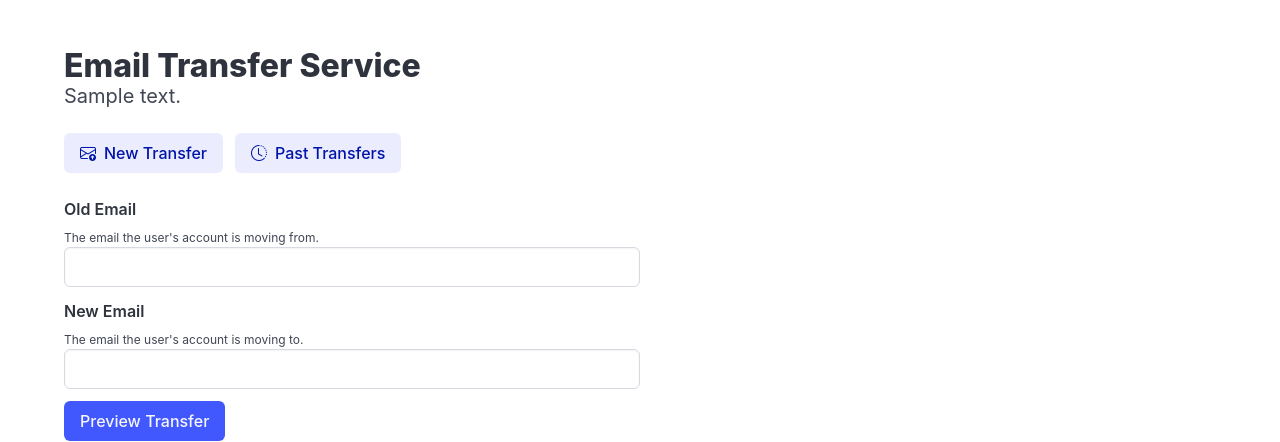
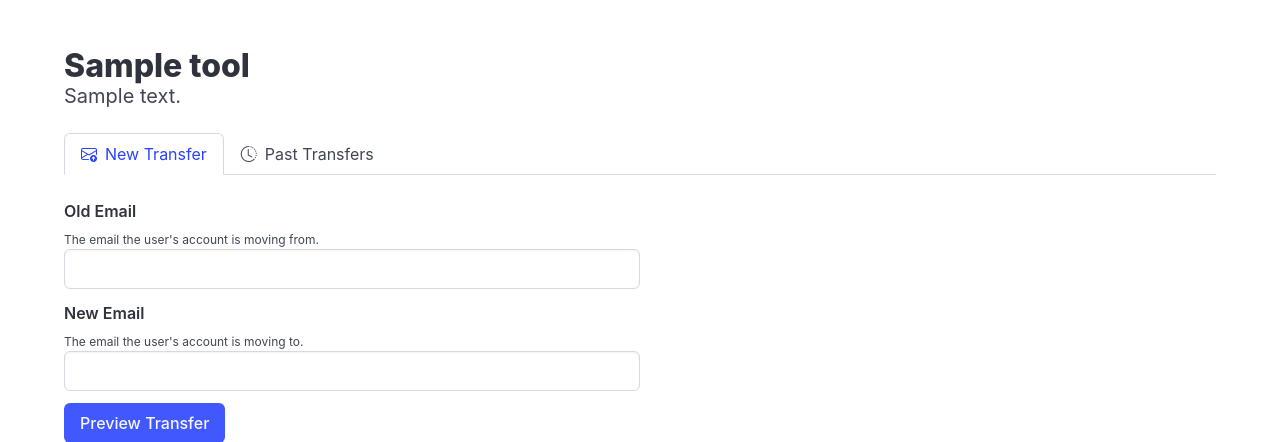
Before and after one commit to ClinGen/tools, a Django app: template src/email_transfer_service/templates/email_transfer_service/index.html in a window 1280 px wide. Shown: the part 136-578 px from the top of the page. Run offline with Django 5.2, Linux system fonts and the light colour scheme; tables that the repository leaves empty hold one stand-in row (values such as "Sample post"); the template is opened without the code that fills it: values that come from a table or form of the project are taken from there, most other values are stand-ins (such as "Sample title", 1, 10 or a date in 2020).

Commit message:
Navigate the ETS with tabs instead of buttons

```diff
--- a/src/email_transfer_service/templates/email_transfer_service/detail.html
+++ b/src/email_transfer_service/templates/email_transfer_service/detail.html
@@ -3,8 +3,8 @@
 {% block description %}See the steps of transfer {{ transfer.slug }}.{% endblock %}
 {% block main %}
     <div class="block mt-6 mb-6">
-        <h1 class="title">Transfer {{ transfer.slug }}</h1>
-        {% include "email_transfer_service/partials/nav.html" %}
+        {% include "email_transfer_service/partials/header.html" with active_tab="past" %}
+        <h3 class="title is-4">Transfer {{ transfer.slug }}</h3>
         <div class="block table-container">
             <table class="table">
                 <tbody>
--- a/src/email_transfer_service/templates/email_transfer_service/index.html
+++ b/src/email_transfer_service/templates/email_transfer_service/index.html
@@ -3,10 +3,7 @@
 {% block description %}{{ tool.description }}{% endblock %}
 {% block main %}
     <div class="block mt-6 mb-6">
-        <h1 class="title">Email Transfer Service</h1>
-        <h2 class="subtitle">{{ tool.description }}</h2>
-
-        {% include "email_transfer_service/partials/nav.html" %}
+        {% include "email_transfer_service/partials/header.html" with active_tab="new" %}
         {% include "email_transfer_service/partials/dry_run.html" %}
 
         <form method="post" class="block">{% csrf_token %}
--- a/src/email_transfer_service/templates/email_transfer_service/list.html
+++ b/src/email_transfer_service/templates/email_transfer_service/list.html
@@ -3,8 +3,7 @@
 {% block description %}See the email transfers the ETS has run.{% endblock %}
 {% block main %}
     <div class="block mt-6 mb-6">
-        <h1 class="title">Past Transfers</h1>
-        {% include "email_transfer_service/partials/nav.html" %}
+        {% include "email_transfer_service/partials/header.html" with active_tab="past" %}
         {% if transfers %}
             <div class="block table-container">
                 <table class="table is-hoverable">
--- /dev/null
+++ b/src/email_transfer_service/templates/email_transfer_service/partials/header.html
@@ -0,0 +1,18 @@
+<h1 class="title">{{ tool.name }}</h1>
+<h2 class="subtitle">{{ tool.description }}</h2>
+<div class="tabs is-boxed">
+    <ul>
+        <li{% if active_tab == "new" %} class="is-active"{% endif %}>
+            <a href="{% url 'ets:index' %}"{% if active_tab == "new" %} aria-current="page"{% endif %}>
+                {% include "common/icon.html" with icon_name="envelope-arrow-up" %}
+                <span>New Transfer</span>
+            </a>
+        </li>
+        <li{% if active_tab == "past" %} class="is-active"{% endif %}>
+            <a href="{% url 'ets:list' %}"{% if active_tab == "past" %} aria-current="page"{% endif %}>
+                {% include "common/icon.html" with icon_name="clock-history" %}
+                <span>Past Transfers</span>
+            </a>
+        </li>
+    </ul>
+</div>
--- a/src/email_transfer_service/templates/email_transfer_service/partials/nav.html
+++ /dev/null
@@ -1,10 +0,0 @@
-<div class="buttons block">
-    <a href="{% url 'ets:index' %}" class="button is-link is-light">
-        {% include "common/icon.html" with icon_name="envelope-arrow-up" %}
-        New Transfer
-    </a>
-    <a href="{% url 'ets:list' %}" class="button is-link is-light">
-        {% include "common/icon.html" with icon_name="clock-history" %}
-        Past Transfers
-    </a>
-</div>
--- a/src/email_transfer_service/views.py
+++ b/src/email_transfer_service/views.py
@@ -81,7 +81,7 @@ def transfer_list(request: HttpRequest) -> HttpResponse:
     return render(
         request,
         "email_transfer_service/list.html",
-        {"transfers": transfers},
+        {"tool": get_tool("ets"), "transfers": transfers},
     )
 
 
@@ -96,5 +96,5 @@ def transfer_detail(request: HttpRequest, slug: str) -> HttpResponse:
     return render(
         request,
         "email_transfer_service/detail.html",
-        {"transfer": transfer},
+        {"tool": get_tool("ets"), "transfer": transfer},
     )
```
Also changed, not shown: src/email_transfer_service/test_transfers.py (+26 -0 lines), src/email_transfer_service/README.md, 1 other file.
